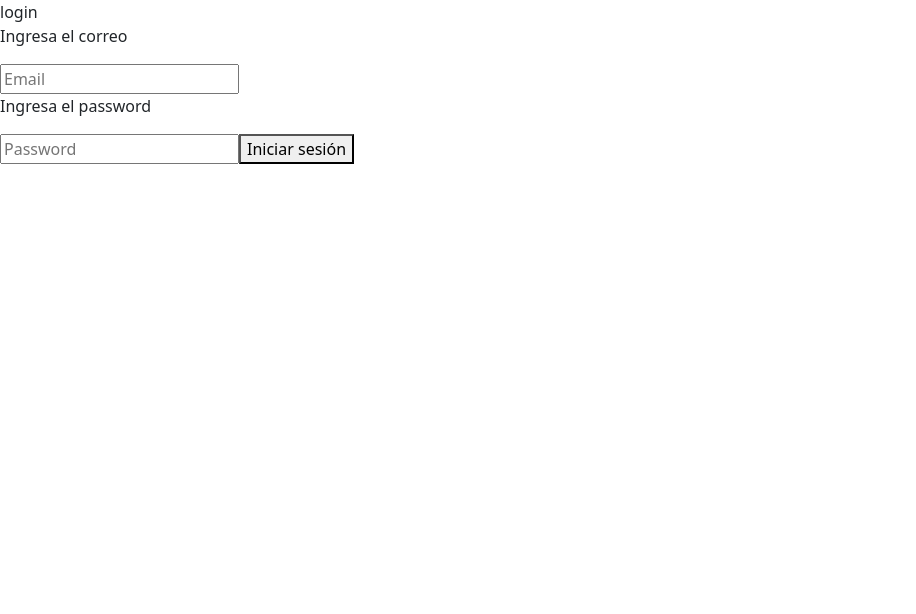
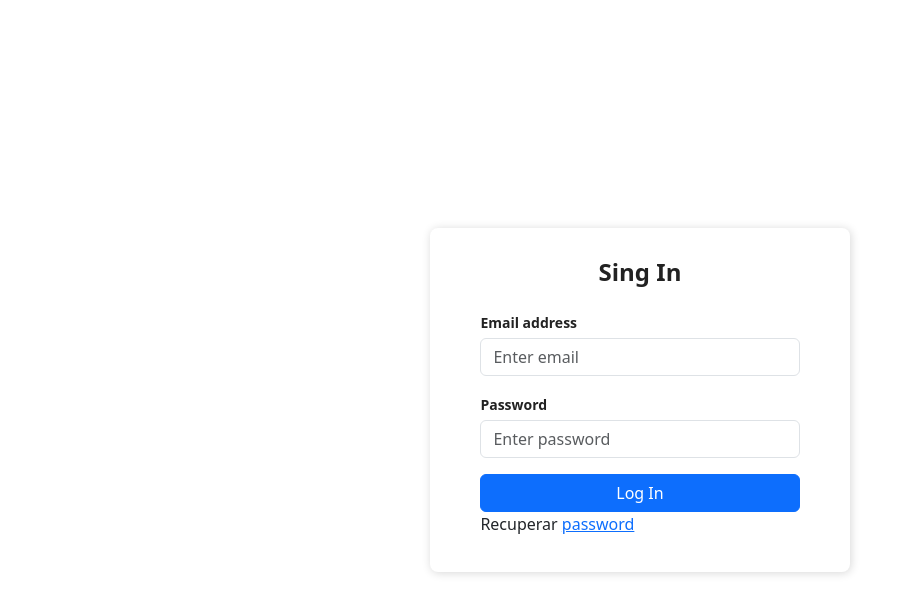
Before and after one commit to iturraldec/frontend.service.auth, a React (Create React App) app: page /login in a window 1280 px wide. Shown: the top 614 px of the page, without its empty margins (0-916 px from the left). Built offline with nearby package versions, Linux system fonts and the light colour scheme.

Commit message:
Login. [master]

```diff
--- a/public/index.html
+++ b/public/index.html
@@ -25,6 +25,7 @@
       Learn how to configure a non-root public URL by running `npm run build`.
     -->
     <title>React App</title>
+
   </head>
   <body>
     <noscript>You need to enable JavaScript to run this app.</noscript>
--- a/src/App.js
+++ b/src/App.js
@@ -1,8 +1,10 @@
+import React from 'react';
+import 'bootstrap/dist/css/bootstrap.min.css';
 import { BrowserRouter, Routes, Route } from "react-router-dom";
 import { LOGIN, PRIVATE, LOGOUT } from "./config/paths";
 import { AuthContextProvider } from "contexts/authContext";
 import Home from "views/Home";
-import Login from "views/Login";
+import Login from "views/Login/Login";
 import Private from "views/Private";
 import Logout from "views/Logout";
 import PublicRoute from "components/router/PublicRoute";
--- a/src/contexts/authContext.jsx
+++ b/src/contexts/authContext.jsx
@@ -7,9 +7,27 @@ export const AuthContext = createContext();
 export function AuthContextProvider({children}) {
   const [isAuthenticated, setIsAuthenticated] = useState(window.localStorage.getItem(MY_AUTH_APP) ?? false);
 
-  const login = useCallback(function () {
-    window.localStorage.setItem(MY_AUTH_APP, true);
-    setIsAuthenticated(true);
+  const login = useCallback(async function (email, password) {
+    let data = {
+      'email': email,
+      'password': password
+    };
+
+    let response = await fetch('http://localhost:8000/api/auth/login', {
+                      method: 'POST',
+                      body: JSON.stringify(data),
+                      headers: {
+                        'Accept': 'application/json',
+                        'Content-Type': 'application/json'
+                      }
+    });
+
+    let dataResponse = await response.json();
+
+    if(dataResponse.status === '1') {
+      window.localStorage.setItem(MY_AUTH_APP, true);
+      setIsAuthenticated(true);
+    }
   }, []);
 
   const logout = useCallback(function () {
--- a/src/index.js
+++ b/src/index.js
@@ -1,6 +1,5 @@
 import React from 'react';
 import ReactDOM from 'react-dom/client';
-import 'bootstrap/dist/css/bootstrap.min.css';
 import App from './App';
 
 const root = ReactDOM.createRoot(document.getElementById('root'));
--- a/src/views/Login.jsx
+++ /dev/null
@@ -1,39 +0,0 @@
-import { useAuthContext } from "contexts/authContext";
-import { useState } from "react";
-
-function Login() {
-  const { login } = useAuthContext();
-  const [email, setEmail] = useState('');
-  const [password, setPassword] = useState('');
-
-  function handleEmailChange(event) {
-    setEmail(event.target.value);
-  }
-
-  function handlePasswordChange(event) {
-    setPassword(event.target.value);
-  }
-
-  function handleSubmit(event) {
-    event.preventDefault();
-
-    if(password === "hola") {
-      login();
-    }
-  }
-
-  return (
-    <div>
-      login
-      <form onSubmit={handleSubmit}>
-        <p>Ingresa el correo</p>
-        <input type="email" value={email} onChange={handleEmailChange} placeholder="Email" />
-        <p>Ingresa el password</p>
-        <input type="text" value={password} onChange={handlePasswordChange} placeholder="Password" />
-        <button type="submit">Iniciar sesión</button>
-      </form>
-    </div>
-  );
-}
-
-export default Login;
--- /dev/null
+++ b/src/views/Login/Login.css
@@ -0,0 +1,39 @@
+.App {
+  background-color: white;
+}
+
+.Auth-form-container {
+  display: flex;
+  justify-content: center;
+  align-items: center;
+  width: 100vw;
+  height: 100vh;
+}
+
+.Auth-form {
+  width: 420px;
+  box-shadow: rgb(0 0 0 / 16%) 1px 1px 10px;
+  padding-top: 30px;
+  padding-bottom: 20px;
+  border-radius: 8px;
+  background-color: white;
+}
+
+.Auth-form-content {
+  padding-left: 12%;
+  padding-right: 12%;
+}
+
+.Auth-form-title {
+  text-align: center;
+  margin-bottom: 1em;
+  font-size: 24px;
+  color: rgb(34, 34, 34);
+  font-weight: 800;
+}
+
+label {
+  font-size: 14px;
+  font-weight: 600;
+  color: rgb(34, 34, 34);
+}
--- /dev/null
+++ b/src/views/Login/Login.jsx
@@ -0,0 +1,70 @@
+import { useAuthContext } from "contexts/authContext";
+import { useState } from "react";
+import { Alert } from "react-bootstrap";
+import "./Login.css";
+
+export default function Login() {
+  const { login } = useAuthContext();
+  const [email, setEmail] = useState('');
+  const [password, setPassword] = useState('');
+  const [errorMsg, setErrorMsg] = useState(false);
+
+  function handleEmailChange(event) {
+    setEmail(event.target.value);
+  }
+
+  function handlePasswordChange(event) {
+    setPassword(event.target.value);
+  }
+
+  function handleSubmit(event) {
+    event.preventDefault();
+
+    login(email, password);
+    setErrorMsg(true);
+  }
+
+  return (
+    <div className="Auth-form-container">
+      <form className="Auth-form" onSubmit={handleSubmit}>
+        <div className="Auth-form-content">
+          <h3 className="Auth-form-title">Sing In</h3>
+
+          {errorMsg && <Alert variant="danger">Credenciales incorrectas!</Alert>}
+
+          <div className="form-group mt-3">
+            <label>Email address</label>
+            <input
+              type="email"
+              className="form-control mt-1"
+              placeholder="Enter email"
+              onChange={handleEmailChange}
+              required
+            />
+          </div>
+
+          <div className="form-group mt-3">
+            <label>Password</label>
+            <input
+              type="password"
+              className="form-control mt-1"
+              placeholder="Enter password"
+              onChange={handlePasswordChange}
+              required
+            />
+          </div>
+
+          <div className="d-grid gap-2 mt-3">
+            <button type="submit" className="btn btn-primary">
+              Log In
+            </button>
+          </div>
+
+          <p className="forgot-password text-right">
+            Recuperar <a href="#">password</a>
+          </p>
+        </div>
+      </form>
+    </div>
+  );
+}
```
